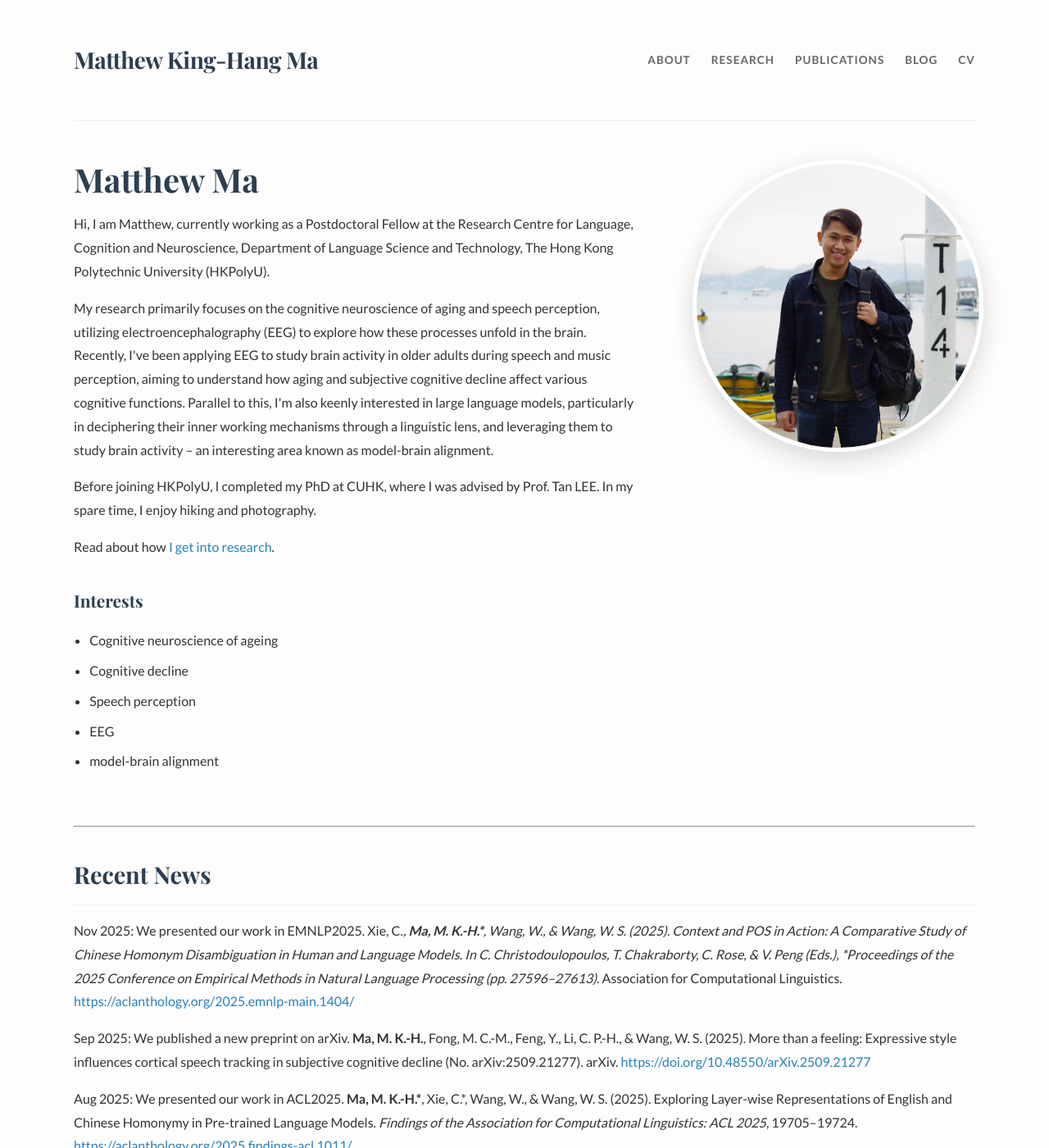
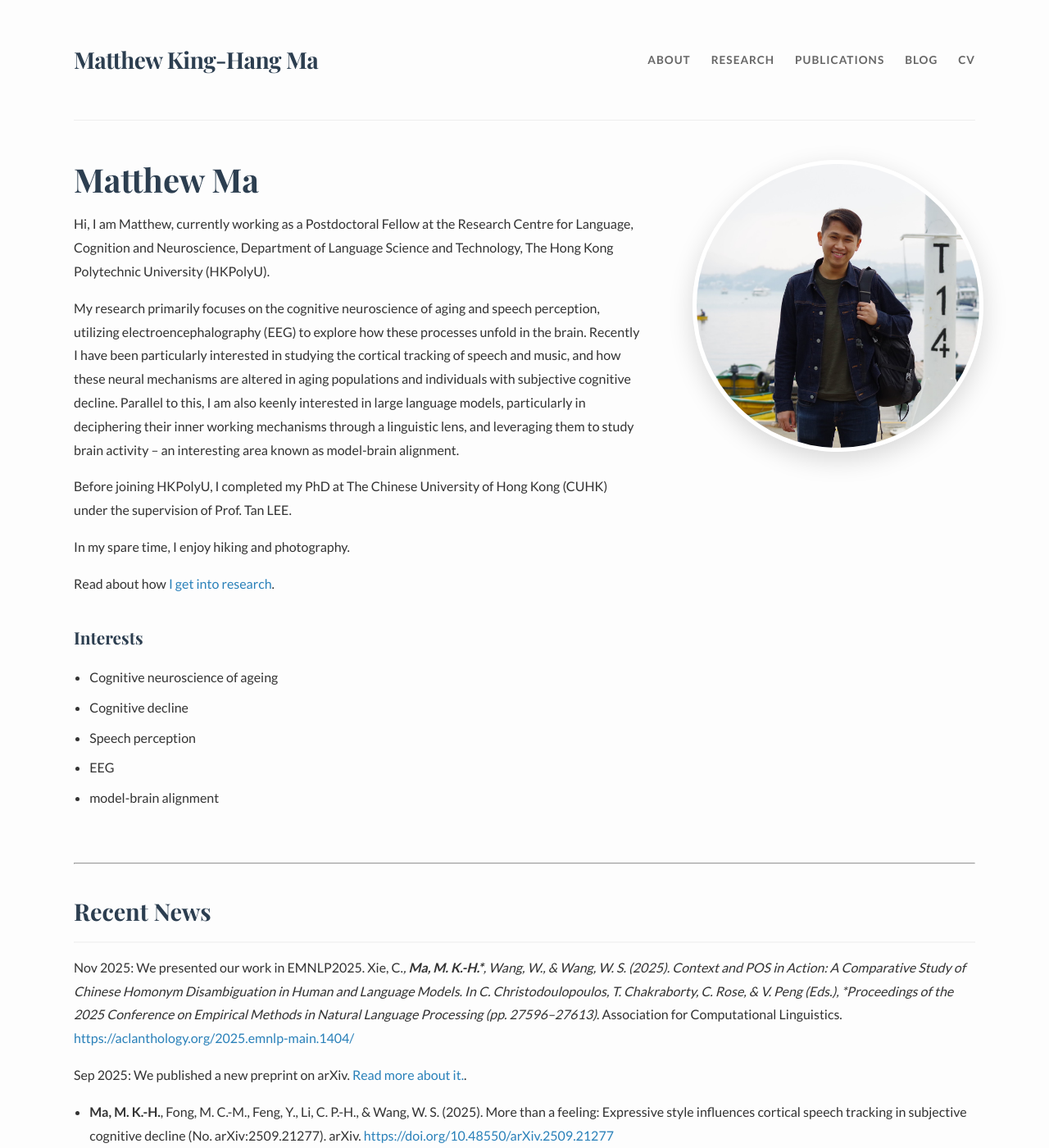
Before and after one commit to neurothew/neurothew.github.io, a Jekyll site: the page built from index.md, in a window 1280 px wide and 1400 px high. Shown: the whole window at 82% size. Built offline with Jekyll 4.4.1, drawn with Linux system fonts in a browser that asks for light colours.

Commit message:
Update index.md

```diff
--- a/index.md
+++ b/index.md
@@ -15,11 +15,14 @@ Hi, I am Matthew, currently working as a Postdoctoral Fellow at the Research Cen
 </p>
 
 <p>
-My research primarily focuses on the cognitive neuroscience of aging and speech perception, utilizing electroencephalography (EEG) to explore how these processes unfold in the brain. Recently, I've been applying EEG to study brain activity in older adults during speech and music perception, aiming to understand how aging and subjective cognitive decline affect various cognitive functions. Parallel to this, I'm also keenly interested in large language models, particularly in deciphering their inner working mechanisms through a linguistic lens, and leveraging them to study brain activity – an interesting area known as model-brain alignment.
+My research primarily focuses on the cognitive neuroscience of aging and speech perception, utilizing electroencephalography (EEG) to explore how these processes unfold in the brain. Recently I have been particularly interested in studying the cortical tracking of speech and music, and how these neural mechanisms are altered in aging populations and individuals with subjective cognitive decline. Parallel to this, I am also keenly interested in large language models, particularly in deciphering their inner working mechanisms through a linguistic lens, and leveraging them to study brain activity – an interesting area known as model-brain alignment.
 </p>
 
 <p>
-Before joining HKPolyU, I completed my PhD at CUHK, where I was advised by Prof. Tan LEE.
+Before joining HKPolyU, I completed my PhD at The Chinese University of Hong Kong (CUHK) under the supervision of Prof. Tan LEE.
+</p>
+
+<p>
 In my spare time, I enjoy hiking and photography.
 </p>
 
@@ -52,7 +55,9 @@ Read about how <a href="about.html">I get into research</a>.
 
 Nov 2025: We presented our work in EMNLP2025. Xie, C.*, __Ma, M. K.-H.\*__, Wang, W., & Wang, W. S. (2025). Context and POS in Action: A Comparative Study of Chinese Homonym Disambiguation in Human and Language Models. In C. Christodoulopoulos, T. Chakraborty, C. Rose, & V. Peng (Eds.), *Proceedings of the 2025 Conference on Empirical Methods in Natural Language Processing (pp. 27596–27613)*. Association for Computational Linguistics. [https://aclanthology.org/2025.emnlp-main.1404/](https://aclanthology.org/2025.emnlp-main.1404/)
 
-Sep 2025: We published a new preprint on arXiv. **Ma, M. K.-H.**, Fong, M. C.-M., Feng, Y., Li, C. P.-H., & Wang, W. S. (2025). More than a feeling: Expressive style influences cortical speech tracking in subjective cognitive decline (No. arXiv:2509.21277). arXiv. [https://doi.org/10.48550/arXiv.2509.21277](https://doi.org/10.48550/arXiv.2509.21277)
+Sep 2025: We published a new preprint on arXiv. <a href="{{ _posts/2025-12-11-more-than-a-feeling.md }}">Read more about it.</a>.
+
+- **Ma, M. K.-H.**, Fong, M. C.-M., Feng, Y., Li, C. P.-H., & Wang, W. S. (2025). More than a feeling: Expressive style influences cortical speech tracking in subjective cognitive decline (No. arXiv:2509.21277). arXiv. [https://doi.org/10.48550/arXiv.2509.21277](https://doi.org/10.48550/arXiv.2509.21277)
 
 Aug 2025: We presented our work in ACL2025. __Ma, M. K.-H.\*__, Xie, C.\*, Wang, W., & Wang, W. S. (2025). Exploring Layer-wise Representations of English and Chinese Homonymy in Pre-trained Language Models. *Findings of the Association for Computational Linguistics: ACL 2025*, 19705–19724. [https://aclanthology.org/2025.findings-acl.1011/](https://aclanthology.org/2025.findings-acl.1011/)
 
```
